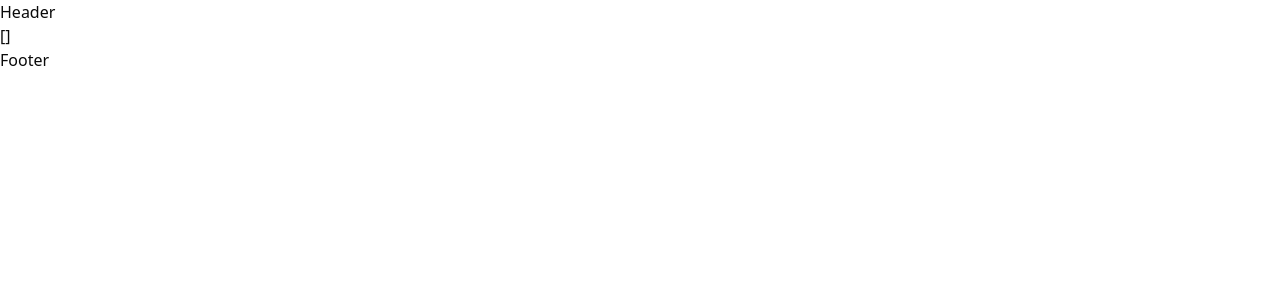
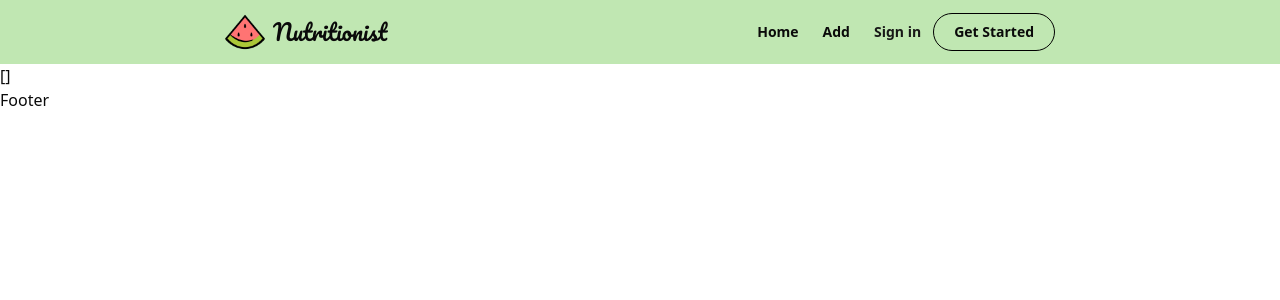
Before and after one commit to creed28/Nutritionist, a React (Vite) app in the folder Frontend/: page / in a window 1280 px wide. Shown: the top 300 px of the page. Built offline with nearby package versions, Linux system fonts and the light colour scheme; no server answers.

Commit message:
Create navbar

```diff
--- a/Frontend/src/components/Header.tsx
+++ b/Frontend/src/components/Header.tsx
@@ -1,9 +1,15 @@
+import Logo from "./Logo";
+import Navbar from "./Navbar";
+
 const Header = () => {
   return (
-    <header id='main-header'>
-      Header
+    <header
+      id='main-header'
+      className="flex justify-around items-center gap-x-20 bg-[#C0E7B2] py-3 px-20">
+        <Logo />
+        <Navbar />
     </header>
-  )
+  );
 }
 
-export default Header
+export default Header;
--- /dev/null
+++ b/Frontend/src/components/Navbar.tsx
@@ -0,0 +1,21 @@
+import AuthDialog from "./auth/AuthDialog";
+
+const Navbar = () => {
+  return (
+    <nav>
+      <ul className="flex items-center gap-x-6 text-sm font-semibold">
+        <li>
+          <a href="/">Home</a>
+        </li>
+        <li>
+          <a href="/add-food">Add</a>
+        </li>
+        <li>
+          <AuthDialog />
+        </li>
+      </ul>
+    </nav>
+  );
+}
+
+export default Navbar;
```
